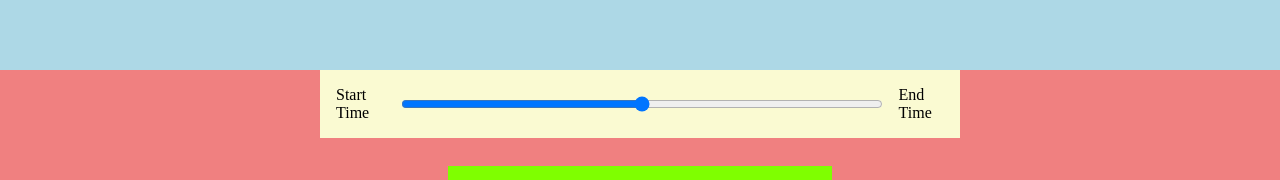
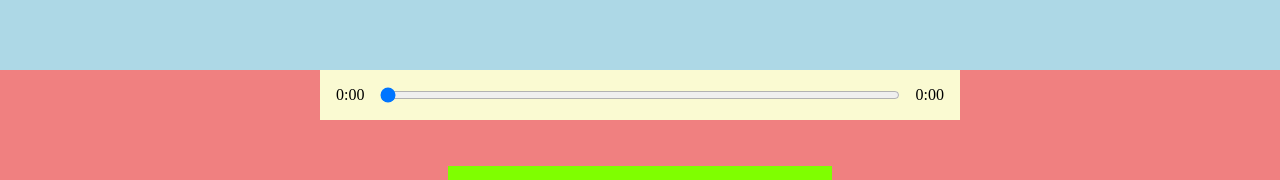
Before and after one commit to CalFeehan/MusicPlayer, a React (Create React App) app in the folder react-music-player/: page / in a window 1280 px wide. Shown: the part 410-590 px from the top of the page. Built offline with nearby package versions, Linux system fonts and the light colour scheme.

Commit message:
play and pause songs functionality and states

```diff
--- a/react-music-player/src/components/Player.js
+++ b/react-music-player/src/components/Player.js
@@ -1,36 +1,55 @@
-import React, { useRef } from 'react'
+import React, { useRef, useState } from 'react'
 import { FontAwesomeIcon } from '@fortawesome/react-fontawesome'
-import {faPlay, faAngleLeft, faAngleRight} from '@fortawesome/free-solid-svg-icons'
+import {faPlay, faPause, faAngleLeft, faAngleRight} from '@fortawesome/free-solid-svg-icons'
 
 export default function Player({currentSong, isPlaying, setIsPlaying}) {
     const audioRef = useRef(null);
+    const [songInfo, setSongInfo] = useState({currentTime: 0, duration: 0})
+
+    const getTime = (time) => {
+        return(Math.floor(time / 60) + ":" + ("0" + Math.floor(time % 60)).slice(-2))
+    }
+
+    const timeUpdateHandler = (e) => {
+        const current = e.target.currentTime;
+        const duration = e.target.duration;
+        setSongInfo({...songInfo, currentTime: current, duration: duration})
+    }
 
     const playSongHandler = () => {
         if(isPlaying){
             audioRef.current.pause();
-            setIsPlaying(false)
-        }
+            setIsPlaying(false)}
         else{
             audioRef.current.play();
-            setIsPlaying(true)
-        }
-
+            setIsPlaying(true)}
+    }
+    const dragHandler = (e) => {
+        audioRef.current.currentTime = e.target.value
+        setSongInfo({...songInfo, currentTime: e.target.value})
     }
 
     return(
         <div className="player">
             <div className="time-control">
-                <p>Start Time</p>
-                <input type="range"/>
-                <p>End Time</p>
+                <p>{getTime(songInfo.currentTime)}</p>
+                <input type="range"
+                onChange={dragHandler}
+                min={0} max={songInfo.duration}
+                value={songInfo.currentTime}/>
+                <p>{getTime(songInfo.duration)}</p>
             </div>
 
             <div className="play-control">
                 <FontAwesomeIcon className="skip-back" size="2x" icon={faAngleLeft}/>
-                <FontAwesomeIcon className="play" onClick={playSongHandler} size="2x" icon={faPlay}/>
+                <FontAwesomeIcon className="play" onClick={playSongHandler} size="2x" icon={isPlaying ? faPause : faPlay}/>
                 <FontAwesomeIcon className="skip-forward" size="2x" icon={faAngleRight}/>
             </div>
-            <audio ref={audioRef} src={currentSong.audio}></audio>
+            <audio
+            onTimeUpdate={timeUpdateHandler}
+            onLoadedMetadata={timeUpdateHandler}
+            ref={audioRef}
+            src={currentSong.audio}></audio>
         </div>
     )
 }
--- a/react-music-player/src/components/Song.js
+++ b/react-music-player/src/components/Song.js
@@ -3,7 +3,7 @@
 export default function Song({currentSong}) {
     return(
         <div className="song-container">
-            <img src={currentSong.cover}></img>
+            <img src={currentSong.cover} alt={currentSong.name}></img>
             <h2>{currentSong.name}</h2>
             <h3>{currentSong.artist}</h3>
         </div>
--- a/react-music-player/src/styles/_player.scss
+++ b/react-music-player/src/styles/_player.scss
@@ -16,7 +16,7 @@
 
   input {
     width: 100%;
-    padding: 1rem 2rem;
+    padding: 1rem 0rem;
   }
 
   p {
```
